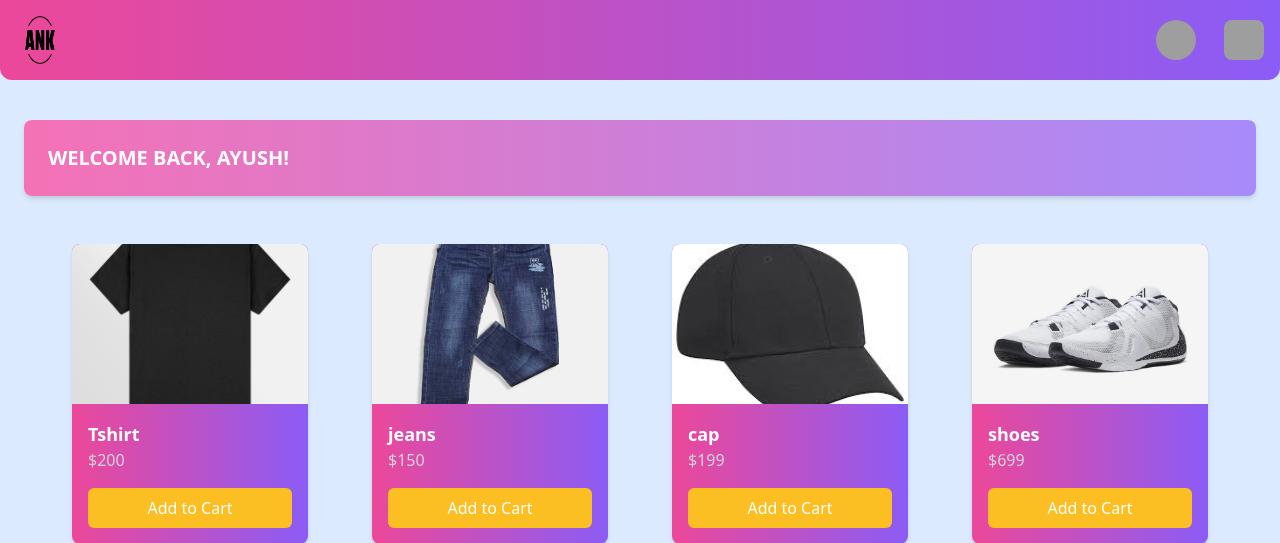
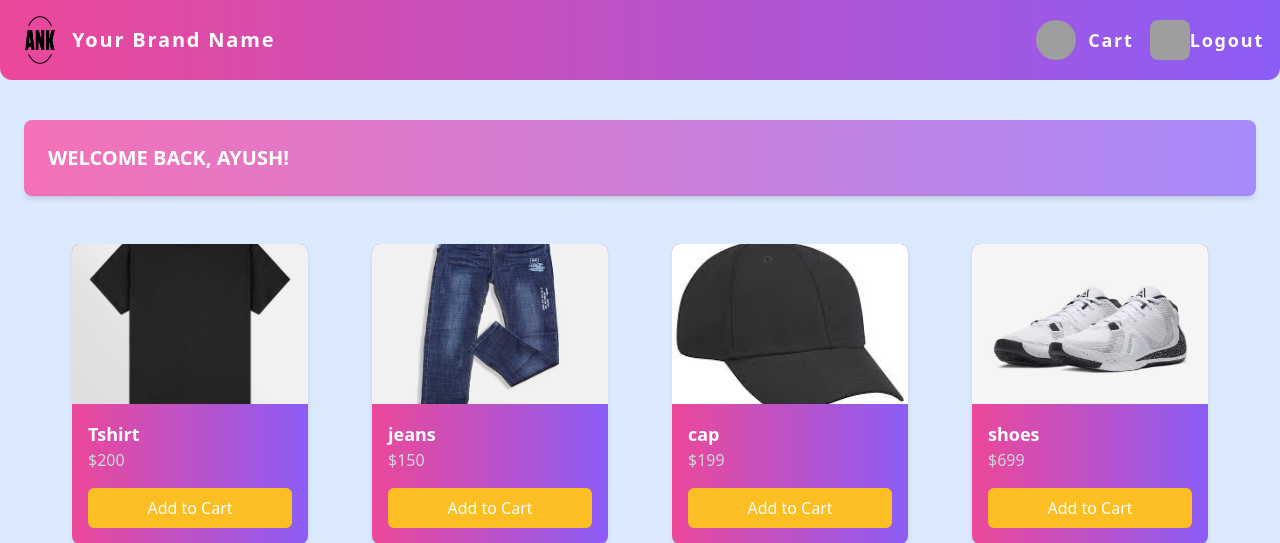
Before and after one commit to AyushhNK/Ecommerce-site, a Django app: page / in a window 1280 px wide. Shown: the top 543 px of the page. Run offline with Django 4.2, Linux system fonts and the light colour scheme; a user stored in the database is signed in; data comes from the database, SQL or seed files in the repository; grey boxes are pictures that could not be loaded.

Commit message:
added index

```diff
--- a/Ecommerce/templates/base_layout.html
+++ b/Ecommerce/templates/base_layout.html
@@ -16,6 +16,7 @@
         <!-- Logo -->
         <a href="{% url 'home' %}" class="text-xl font-bold flex items-center space-x-2">
             <img src="/static/Ecommerce/ank.png" class="h-12 w-12 rounded-full" alt="Logo">
+            <span class="ml-2">Your Brand Name</span>
         </a>
 
         <!-- Navigation Links -->
@@ -23,8 +24,12 @@
             {% if name.is_authenticated %}
             <a href="{% url 'items_cart' %}" class="hover:text-pink-300 flex items-center">
                 <img src="https://png.pngtree.com/png-clipart/20190920/original/pngtree-shopping-cart-convenient-icon-png-image_4637407.jpg" class="h-10 w-10 rounded-full mr-3" alt="Cart Icon">
+                <span class="font-semibold">Cart</span>
             </a>
-                <a href="{% url 'log_out' %}" class="hover:text-pink-300"><img src="https://w7.pngwing.com/pngs/475/85/png-transparent-computer-icons-logout-angle-text-black.png" class="h-10 w-10 rounded-lg" alt="logout"></a>
+            <a href="{% url 'log_out' %}" class="hover:text-pink-300 flex items-center">
+                <img src="https://w7.pngwing.com/pngs/475/85/png-transparent-computer-icons-logout-angle-text-black.png" class="h-10 w-10 rounded-lg" alt="logout">
+                <span class="font-semibold">Logout</span>
+            </a>
             {% else %}
             <a href="{% url 'log_in' %}" class="hover:text-pink-300">Login</a>
             <a href="{% url 'signup' %}" class="hover:text-pink-300">Signup</a>
@@ -32,6 +37,7 @@
         </div>
     </div>
 </nav>
+
 
     <!-- Content -->
     <div class="flex-grow p-6 container mx-auto">
--- a/Ecommerce/templates/login.html
+++ b/Ecommerce/templates/login.html
@@ -14,4 +14,5 @@
         </form>
     </div>
 </div>
+
 {% endblock %}
--- a/Ecommerce/urls.py
+++ b/Ecommerce/urls.py
@@ -2,6 +2,7 @@ from django.urls import path
 from . import views
 
 urlpatterns=[
+    path("index",views.index,name="index"),
 	path("",views.home,name="home"),
 	path("login/",views.log_in,name="log_in"),
 	path("signup/",views.signup,name="signup"),
--- a/Ecommerce/views.py
+++ b/Ecommerce/views.py
@@ -7,7 +7,6 @@ from .models import Product,Cart,CartItem
 from django.contrib.auth.decorators import login_required
 from django.shortcuts import get_object_or_404
 
-# Create your views here.
 
 def home(request):
 	user=request.user
@@ -80,3 +79,7 @@ def remove_from_cart(request, cart_item_id):
 
 def CheckoutView(request,totaldue):
 	return HttpResponse(totaldue)
+
+
+def index(request):
+    return render(request,"index.html")
```
Also changed, not shown: Ecommerce/templates/index.html (added, +14 -0 lines). Lines whose indentation alone changed are shown as unchanged.
